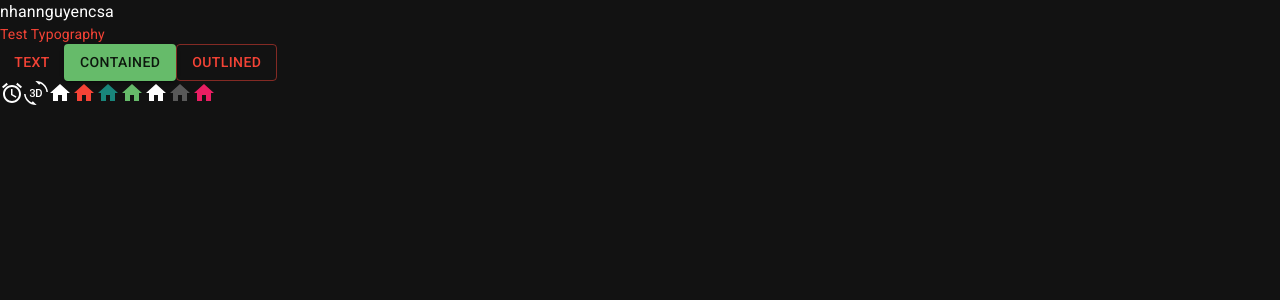
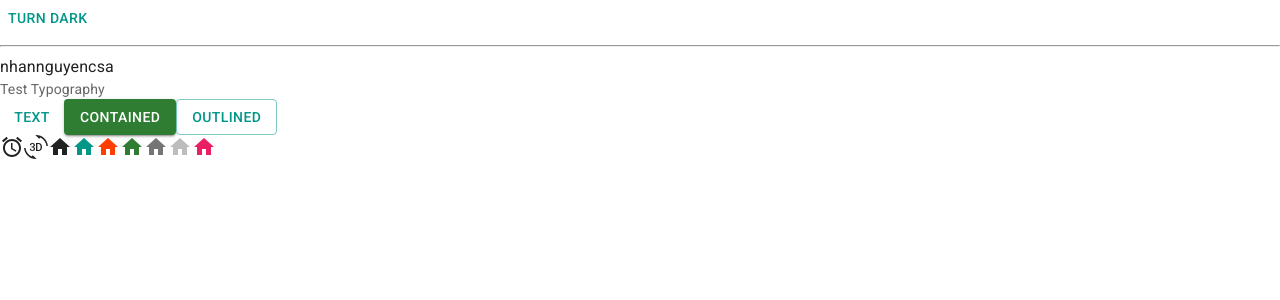
Before and after one commit to nhannguyencsa/trello-clone-web, a React (Vite) app: page / in a window 1280 px wide. Shown: the top 300 px of the page. Built offline with nearby package versions, Linux system fonts and the light colour scheme.

Commit message:
Implement dark light part1

```diff
--- a/src/App.jsx
+++ b/src/App.jsx
@@ -5,9 +5,28 @@
 import { pink } from '@mui/material/colors'
 import Typography from '@mui/material/Typography'
 
+import { useColorScheme } from '@mui/material/styles'
+
+function ModeToggle() {
+  const { mode, setMode } = useColorScheme()
+  return (
+    <Button
+      onClick={() => {
+        setMode(mode === 'light' ? 'dark' : 'light')
+        // localStorage.setItem('trello-dark-light-mode')
+        // localStorage.getItem('trello-dark-light-mode')
+      }}
+    >
+      {mode === 'light' ? 'Turn dark' : 'Turn light'}
+    </Button>
+  )
+}
+
 function App() {
   return (
     <>
+      <ModeToggle />
+      <hr/>
       <div>nhannguyencsa</div>
       <Typography variant="body2" color="text.secondary">Test Typography</Typography>
       <Button variant="text">Text</Button>
--- a/src/main.jsx
+++ b/src/main.jsx
@@ -2,14 +2,14 @@
 import { createRoot } from 'react-dom/client'
 import App from './App.jsx'
 import CssBaseline from '@mui/material/CssBaseline'
-import { ThemeProvider } from '@mui/material/styles'
+import { Experimental_CssVarsProvider as CssVarsProvider } from '@mui/material/styles'
 import theme from './theme'
 
 createRoot(document.getElementById('root')).render(
   <StrictMode>
-    <ThemeProvider theme={theme}>
+    <CssVarsProvider theme={theme}>
       <CssBaseline />
       <App />
-    </ThemeProvider>
+    </CssVarsProvider>
   </StrictMode>
 )
--- a/src/theme.js
+++ b/src/theme.js
@@ -1,24 +1,23 @@
-import { createTheme } from '@mui/material/styles'
-import { red } from '@mui/material/colors'
+import { experimental_extendTheme as extendTheme } from '@mui/material/styles'
+import { teal, deepOrange, cyan, orange } from '@mui/material/colors'
 
 // Create a theme instance.
-const theme = createTheme({
-  cssVariables: true,
-  palette: {
-    mode: 'dark', //default is light
-    primary: {
-      main: red[500]
+const theme = extendTheme({
+  colorSchemes: {
+    light: {
+      palette: {
+        primary: teal,
+        secondary: deepOrange
+      }
     },
-    secondary: {
-      main: '#19857b'
-    },
-    error: {
-      main: red.A400
-    },
-    text: {
-      secondary: red[500]
+    dark: {
+      palette: {
+        primary: cyan,
+        secondary: orange
+      }
     }
   }
+  // ...other properties
 })
 
 export default theme
```
